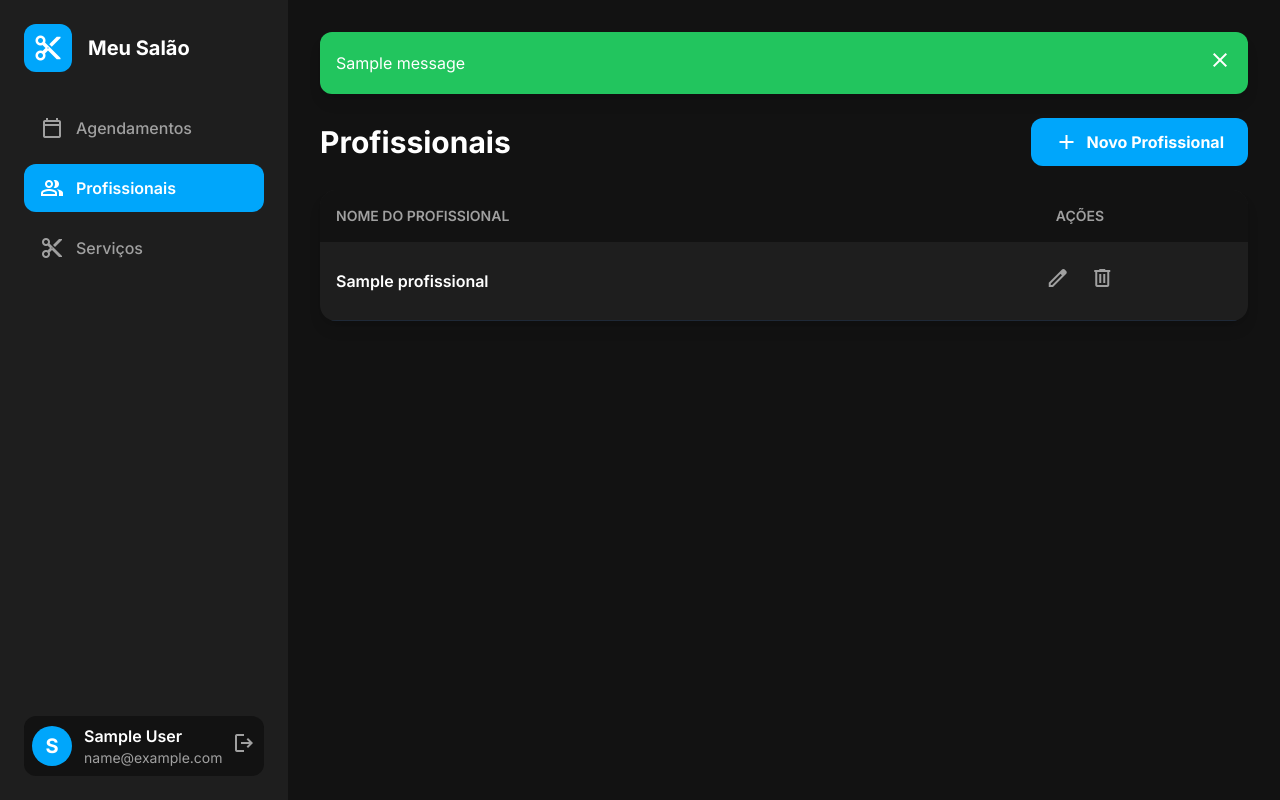
After one commit to juanhlalmeida/assistente-agendamento-ia, a Flask app: page /profissionais/ in a window 1280 px wide. The commit adds this page. Run offline with Flask 3, Linux system fonts and the light colour scheme; a user stored in the database is signed in; tables that the repository leaves empty hold one stand-in row (values such as "Sample post"); one stand-in notice (Sample message) is shown; some libraries are stand-ins or nearby versions.

Commit message:
Implementa CRUD completo para Profissionais

```diff
--- /dev/null
+++ b/app/blueprints/profissionais/routes.py
@@ -0,0 +1,160 @@
+# app/blueprints/profissionais/routes.py
+import logging
+from flask import Blueprint, render_template, request, redirect, url_for, flash, current_app, abort
+from app.models.tables import Profissional, Agendamento # Importa modelos necessários
+from app.extensions import db
+from flask_login import login_required, current_user # Para proteger e filtrar
+
+# Cria o Blueprint 'profissionais' com prefixo /profissionais
+bp = Blueprint('profissionais', __name__, url_prefix='/profissionais')
+
+logging.basicConfig(level=logging.INFO, format="%(asctime)s - %(levelname)s - %(message)s")
+
+# --- ROTA PRINCIPAL: LISTAR PROFISSIONAIS ---
+@bp.route('/')
+@login_required
+def index():
+    """Exibe a lista de profissionais da barbearia logada."""
+    if not hasattr(current_user, 'barbearia_id') or not current_user.barbearia_id:
+        flash('Erro: Usuário inválido ou não associado a uma barbearia.', 'danger')
+        return redirect(url_for('auth.login')) # Ajuste 'auth.login' se necessário
+
+    barbearia_id_logada = current_user.barbearia_id
+
+    try:
+        lista_profissionais = Profissional.query.filter_by(barbearia_id=barbearia_id_logada).order_by(Profissional.nome).all()
+    except Exception as e:
+        current_app.logger.error(f"Erro ao buscar profissionais para barbearia {barbearia_id_logada}: {e}", exc_info=True)
+        flash('Ocorreu um erro ao carregar os profissionais.', 'danger')
+        lista_profissionais = []
+
+    return render_template('profissionais.html', profissionais=lista_profissionais)
+
+# --- ROTA PARA ADICIONAR NOVO PROFISSIONAL ---
+@bp.route('/novo', methods=['GET', 'POST'])
+@login_required
+def novo_profissional():
+    """Exibe o formulário (GET) e processa a criação (POST)."""
+    if not hasattr(current_user, 'barbearia_id') or not current_user.barbearia_id:
+        flash('Erro: Usuário inválido ou não associado a uma barbearia.', 'danger')
+        return redirect(url_for('auth.login'))
+
+    barbearia_id_logada = current_user.barbearia_id
+
+    if request.method == 'POST':
+        nome = request.form.get('nome')
+
+        if not nome:
+            flash("O nome do profissional é obrigatório.", 'danger')
+            return render_template('novo_profissional.html', form_data=request.form)
+        else:
+            try:
+                # Verifica se já existe um profissional com este nome nesta barbearia
+                existente = Profissional.query.filter_by(nome=nome, barbearia_id=barbearia_id_logada).first()
+                if existente:
+                    flash(f'Erro: Já existe um profissional chamado "{nome}".', 'danger')
+                    return render_template('novo_profissional.html', form_data=request.form)
+
+                novo = Profissional(
+                    nome=nome,
+                    barbearia_id=barbearia_id_logada
+                )
+                db.session.add(novo)
+                db.session.commit()
+                flash(f'Profissional "{nome}" adicionado com sucesso!', 'success')
+                return redirect(url_for('profissionais.index'))
+            except Exception as e:
+                db.session.rollback()
+                flash(f'Erro ao adicionar profissional: {str(e)}', 'danger')
+                current_app.logger.error(f"Erro ao adicionar profissional: {e}", exc_info=True)
+                return render_template('novo_profissional.html', form_data=request.form)
+
+    # Método GET: exibe formulário vazio
+    return render_template('novo_profissional.html', form_data={})
+
+# --- ROTA PARA EDITAR PROFISSIONAL ---
+@bp.route('/editar/<int:profissional_id>', methods=['GET', 'POST'])
+@login_required
+def editar_profissional(profissional_id):
+    """Exibe o formulário preenchido (GET) e processa a atualização (POST)."""
+    if not hasattr(current_user, 'barbearia_id') or not current_user.barbearia_id:
+        flash('Erro: Usuário inválido ou não associado a uma barbearia.', 'danger')
+        return redirect(url_for('auth.login'))
+
+    barbearia_id_logada = current_user.barbearia_id
+
+    profissional = Profissional.query.filter_by(id=profissional_id, barbearia_id=barbearia_id_logada).first()
+    if not profissional:
+        abort(404, description="Profissional não encontrado ou não pertence à sua barbearia.")
+
+    if request.method == 'POST':
+        nome = request.form.get('nome')
+
+        if not nome:
+            flash("O nome do profissional é obrigatório.", 'danger')
+            return render_template('editar_profissional.html', profissional=profissional, form_data=request.form)
+        else:
+            try:
+                 # Verifica se já existe OUTRO profissional com este nome nesta barbearia
+                existente = Profissional.query.filter(
+                    Profissional.nome == nome,
+                    Profissional.barbearia_id == barbearia_id_logada,
+                    Profissional.id != profissional_id # Exclui o próprio profissional da verificação
+                ).first()
+                if existente:
+                    flash(f'Erro: Já existe outro profissional chamado "{nome}".', 'danger')
+                    return render_template('editar_profissional.html', profissional=profissional, form_data=request.form)
+
+                profissional.nome = nome
+                db.session.commit()
+                flash(f'Profissional "{nome}" atualizado com sucesso!', 'success')
+                return redirect(url_for('profissionais.index'))
+            except Exception as e:
+                db.session.rollback()
+                flash(f'Erro ao atualizar profissional: {str(e)}', 'danger')
+                current_app.logger.error(f"Erro ao atualizar profissional ID {profissional_id}: {e}", exc_info=True)
+                return render_template('editar_profissional.html', profissional=profissional, form_data=request.form)
+
+    # Método GET: exibe formulário preenchido
+    form_data_preenchido = {'nome': profissional.nome}
+    return render_template('editar_profissional.html', profissional=profissional, form_data=form_data_preenchido)
+
+# --- ROTA PARA APAGAR PROFISSIONAL ---
+@bp.route('/apagar/<int:profissional_id>', methods=['POST'])
+@login_required
+def apagar_profissional(profissional_id):
+    """Apaga um profissional, SE não houver agendamentos associados."""
+    if not hasattr(current_user, 'barbearia_id') or not current_user.barbearia_id:
+        flash('Erro: Usuário inválido ou não associado a uma barbearia.', 'danger')
+        return redirect(url_for('auth.login'))
+
+    barbearia_id_logada = current_user.barbearia_id
+
+    profissional = Profissional.query.filter_by(id=profissional_id, barbearia_id=barbearia_id_logada).first()
+
+    if not profissional:
+        flash('Profissional não encontrado ou não pertence à sua barbearia.', 'danger')
+        return redirect(url_for('profissionais.index'))
+
+    # Verifica se existem agendamentos (passados ou futuros) para este profissional
+    agendamentos_existentes = Agendamento.query.filter_by(
+        profissional_id=profissional.id,
+        barbearia_id=barbearia_id_logada
+    ).count()
+
+    if agendamentos_existentes > 0:
+        flash(f'Erro: Não é possível apagar o profissional "{profissional.nome}", pois ele já foi utilizado em {agendamentos_existentes} agendamento(s). Considere editar o nome se ele não trabalha mais aqui.', 'danger')
+        return redirect(url_for('profissionais.index'))
+
+    # Se chegou aqui, é seguro apagar
+    try:
+        nome_profissional_apagado = profissional.nome
+        db.session.delete(profissional)
+        db.session.commit()
+        flash(f'Profissional "{nome_profissional_apagado}" apagado com sucesso!', 'warning')
+    except Exception as e:
+        db.session.rollback()
+        flash(f'Erro ao apagar profissional: {str(e)}', 'danger')
+        current_app.logger.error(f"Erro ao apagar profissional ID {profissional_id}: {e}", exc_info=True)
+
+    return redirect(url_for('profissionais.index'))
--- a/app/templates/base.html
+++ b/app/templates/base.html
@@ -78,10 +78,10 @@
           </a>
 
           {# Link Clientes (ainda inativo) #}
-          <a class="flex items-center gap-3 px-4 py-3 rounded-lg text-text-secondary-dark hover:bg-white/5 font-medium"
-             href="#">
+          <a class="flex items-center gap-3 px-4 py-3 rounded-lg {% if request.endpoint.startswith('profissionais.') %}bg-primary text-white font-semibold{% else %}text-text-secondary-dark hover:bg-white/5 font-medium{% endif %}"
+             href="{{ url_for('profissionais.index') }}">
             <span class="material-symbols-outlined">group</span>
-            <p class="text-base">Clientes</p>
+            <p class="text-base">Profissionais</p> {# Mudamos o texto para Profissionais #}
           </a>
 
           {# --- CORREÇÃO: Link Serviços agora aponta para o blueprint --- #}
--- /dev/null
+++ b/app/templates/profissionais.html
@@ -0,0 +1,70 @@
+{% extends 'base.html' %}
+
+{% block title %}Gerir Profissionais{% endblock %}
+
+{% block content %}
+  {# Mensagens Flash #}
+  {% with messages = get_flashed_messages(with_categories=true) %}
+    {% if messages %}
+      {% for category, message in messages %}
+        {% set color_class = 'bg-blue-500' %}
+        {% if category == 'success' %}{% set color_class = 'bg-green-500' %}{% endif %}
+        {% if category == 'danger' %}{% set color_class = 'bg-red-500' %}{% endif %}
+        {% if category == 'warning' %}{% set color_class = 'bg-yellow-500' %}{% endif %}
+
+        <div class="{{ color_class }} text-white p-4 rounded-lg mb-6 flex justify-between items-center shadow-lg" role="alert">
+          <span>{{ message }}</span>
+          <button type="button" onclick="this.parentElement.remove()">
+            <span class="material-symbols-outlined">close</span>
+          </button>
+        </div>
+      {% endfor %}
+    {% endif %}
+  {% endwith %}
+
+  {# Cabeçalho da Página #}
+  <div class="flex justify-between items-center mb-6">
+    <h2 class="text-text-primary-dark text-3xl font-bold">Profissionais</h2>
+    <a href="{{ url_for('profissionais.novo_profissional') }}"
+       class="flex cursor-pointer items-center justify-center gap-2 overflow-hidden rounded-lg h-12 px-6 bg-primary text-white text-base font-bold hover:bg-primary/90 transition-colors">
+      <span class="material-symbols-outlined">add</span>
+      <span class="truncate">Novo Profissional</span>
+    </a>
+  </div>
+
+  {# Tabela de Profissionais #}
+  <div class="bg-surface-dark rounded-xl shadow-lg overflow-x-auto">
+    <table class="w-full min-w-[400px] lg:min-w-full text-left align-middle">
+      <thead class="bg-background-dark">
+        <tr>
+          <th class="p-4 text-sm font-semibold text-text-secondary-dark uppercase">Nome do Profissional</th>
+          <th class="p-4 text-sm font-semibold text-text-secondary-dark uppercase text-center">Ações</th>
+        </tr>
+      </thead>
+      <tbody>
+        {% for profissional in profissionais %}
+          <tr class="border-b border-gray-800 hover:bg-white/5">
+            <td class="p-4 font-semibold text-text-primary-dark">{{ profissional.nome }}</td>
+            <td class="p-4 text-center">
+              <a href="{{ url_for('profissionais.editar_profissional', profissional_id=profissional.id) }}"
+                 class="p-2 text-text-secondary-dark hover:text-primary rounded-full" title="Editar">
+                <span class="material-symbols-outlined">edit</span>
+              </a>
+              <form action="{{ url_for('profissionais.apagar_profissional', profissional_id=profissional.id) }}"
+                    method="post" class="inline" onsubmit="return confirm('Tem certeza que deseja apagar o profissional \'{{ profissional.nome }}\'?');">
+                <button type="submit" class="p-2 text-text-secondary-dark hover:text-red-500 rounded-full" title="Apagar">
+                  <span class="material-symbols-outlined">delete</span>
+                </button>
+              </form>
+            </td>
+          </tr>
+        {% else %}
+          <tr>
+            <td colspan="2" class="p-8 text-center text-text-secondary-dark">Nenhum profissional cadastrado ainda.</td>
+          </tr>
+        {% endfor %}
+      </tbody>
+    </table>
+  </div>
+
+{% endblock %}
```
Also changed, not shown: app/__init__.py (+16 -21 lines), app/templates/_form_profissional.html (added, +27 -0 lines), app/templates/editar_profissional.html (added, +39 -0 lines), app/templates/novo_profissional.html (added, +37 -0 lines), app/blueprints/profissionais/__init__.py (added).
